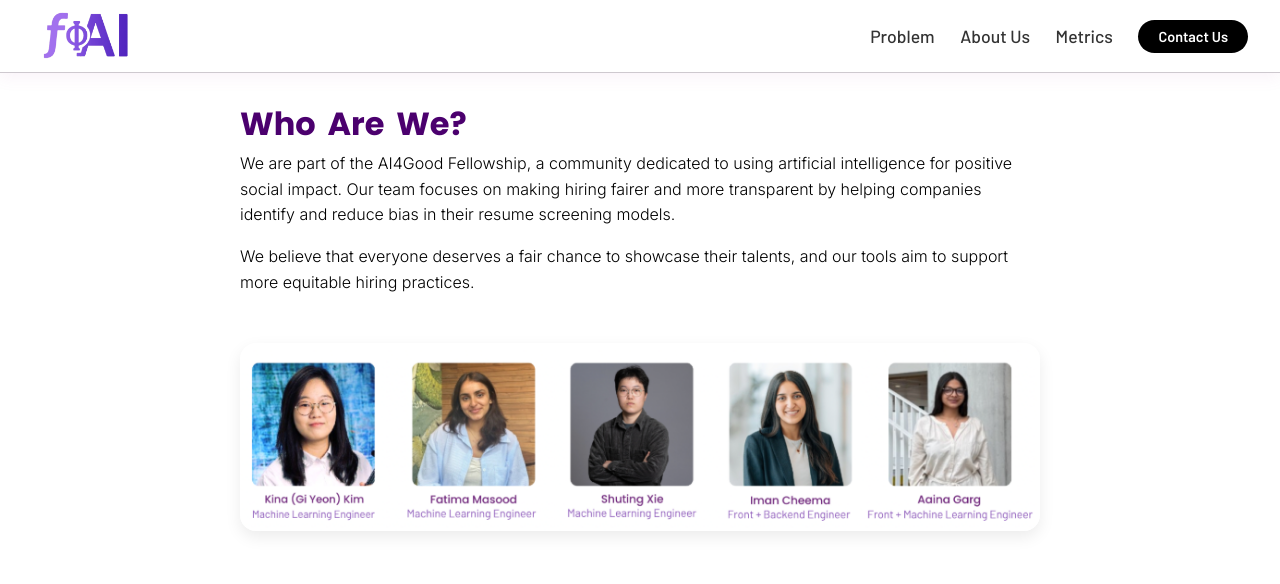
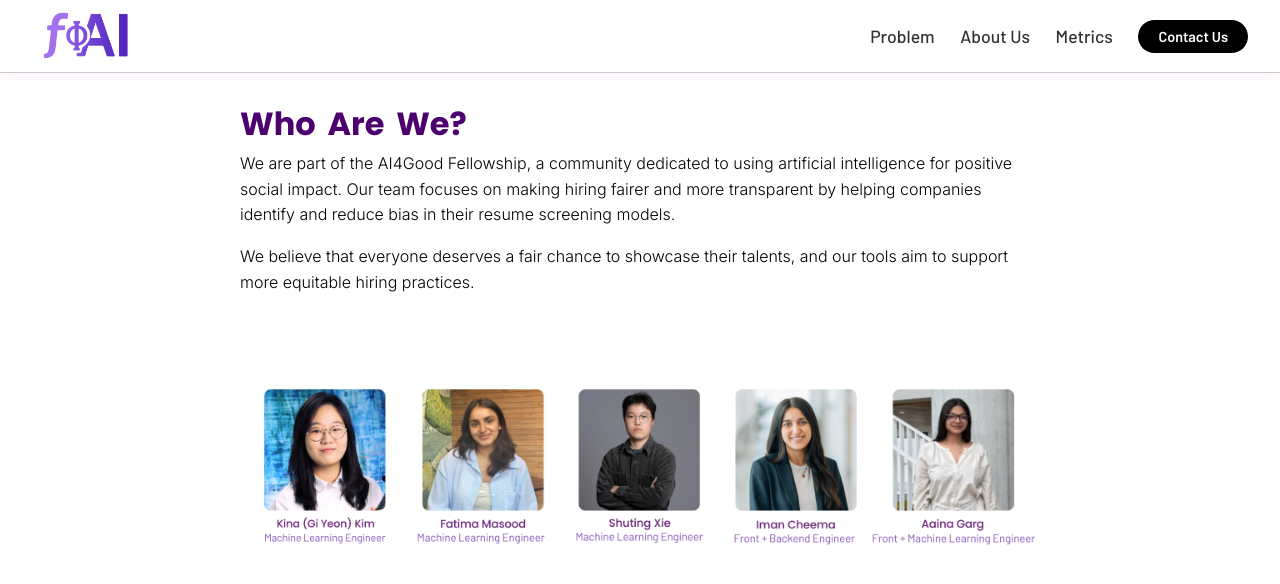
Before and after one commit to imancheema/fAI, a React (Create React App) app in the folder frontend/: page /aboutus in a window 1280 px wide. Shown: the top 584 px of the page. Built offline with nearby package versions, Linux system fonts and the light colour scheme.

Commit message:
Adds proper team photo to About page

```diff
--- a/frontend/src/screens/ProblemPage.css
+++ b/frontend/src/screens/ProblemPage.css
@@ -25,8 +25,6 @@
 .content-image {
   width: 100%;
   border-radius: 1rem;
-  margin: 2rem 0;
-  box-shadow: 0 6px 16px rgba(0, 0, 0, 0.08);
 }
 
 .section-heading {
```
Also changed, not shown: frontend/src/assets/TeamPhoto.png.
